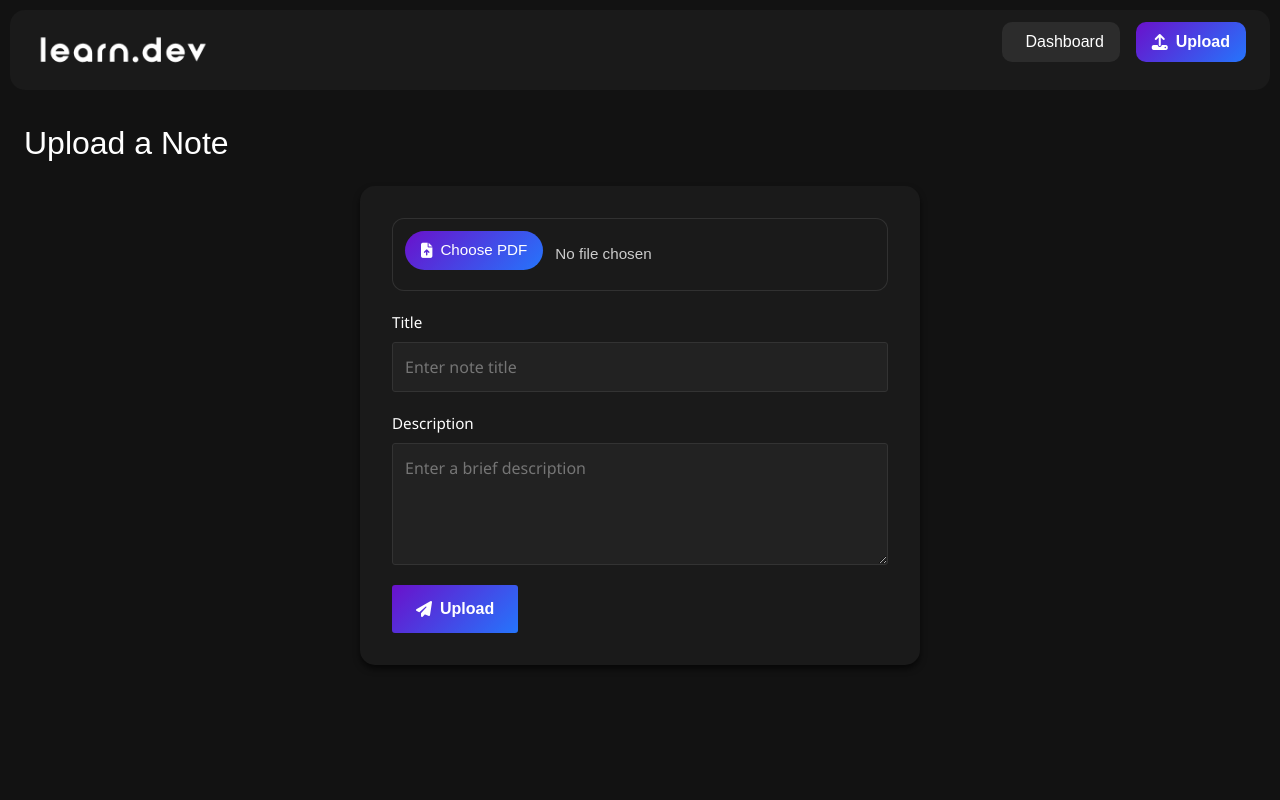
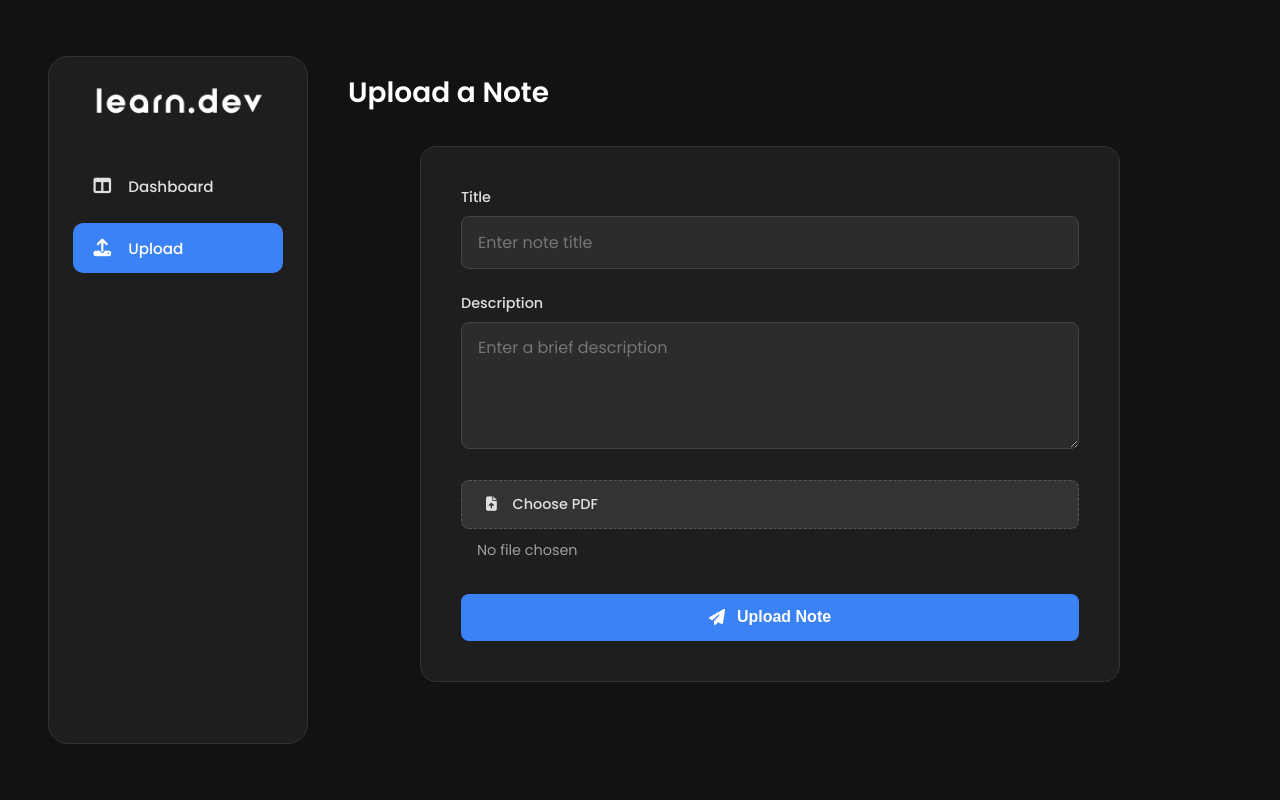
Before and after one commit to Divyanshu-0707/Notes-Sharing-Portal, a PHP site: page / in a window 1280 px wide, after a click on "Upload". Run offline with PHP 8.4, Linux system fonts and the light colour scheme; data that the repository does not hold is empty.

Commit message:
UI Changes

```diff
--- a/index.php
+++ b/index.php
@@ -1,124 +1,157 @@
 <?php
+// Start a session to store user information, if needed in the future.
+session_start();
+// A placeholder for the username. In a real application, this would come from a database after login.
+$username = isset($_SESSION['username']) ? $_SESSION['username'] : 'User';
+
+
 require 'db_config.php';
 
-
+// --- Handle Form Submission ---
+// This block handles the file upload logic. It runs when the user submits the upload form.
 if ($_SERVER['REQUEST_METHOD'] === 'POST') {
+    // Check if a file was uploaded without errors
     if (!isset($_FILES['noteFile']) || $_FILES['noteFile']['error'] !== UPLOAD_ERR_OK) {
         die('File upload error.');
     }
+
+    // Validate that the file is a PDF
     $info = pathinfo($_FILES['noteFile']['name']);
     if (strtolower($info['extension']) !== 'pdf') {
         die('Only PDF files are allowed.');
     }
+
+    // Create the 'uploads' directory if it doesn't exist
     $uploadsDir = __DIR__ . '/uploads';
-    if (!is_dir($uploadsDir)) mkdir($uploadsDir, 0755, true);
+    if (!is_dir($uploadsDir)) {
+        mkdir($uploadsDir, 0755, true);
+    }
+
+    // Generate a unique filename to prevent overwriting existing files
     $newName = time() . '_' . uniqid() . '.pdf';
     if (!move_uploaded_file($_FILES['noteFile']['tmp_name'], "$uploadsDir/$newName")) {
         die('Failed to move uploaded file.');
     }
+
+    // Sanitize user input before inserting into the database
     $title = mysqli_real_escape_string($conn, $_POST['title']);
     $desc  = mysqli_real_escape_string($conn, $_POST['description']);
-    $sql = "INSERT INTO notes (title, description, filename)
-            VALUES ('$title', '$desc', '$newName')";
+
+    // Insert the new note record into the database
+    $sql = "INSERT INTO notes (title, description, filename) VALUES ('$title', '$desc', '$newName')";
     if (!mysqli_query($conn, $sql)) {
-        die('DB insert error: ' . mysqli_error($conn));
+        die('Database insert error: ' . mysqli_error($conn));
     }
+
+    // Redirect back to the main page to show the updated list of notes
     header('Location: index.php');
     exit;
 }
 
+// --- Fetch Notes ---
+// This fetches all existing notes from the database to display them.
 $result = mysqli_query($conn, "SELECT * FROM notes ORDER BY uploaded_at DESC");
 ?>
 <!DOCTYPE html>
 <html lang="en">
 <head>
   <meta charset="utf-8">
+  <meta name="viewport" content="width=device-width, initial-scale=1.0">
   <title>Notes Sharing Portal</title>
-  <link href="https://cdn.jsdelivr.net/npm/bootstrap@5.3.0/dist/css/bootstrap.min.css"
-        rel="stylesheet">
+  <!-- Link to the updated stylesheet -->
   <link rel="stylesheet" href="styles.css">
-  <link rel="stylesheet"
-        href="https://cdnjs.cloudflare.com/ajax/libs/font-awesome/6.4.2/css/all.min.css">
+  <!-- Link to Font Awesome for icons -->
+  <link rel="stylesheet" href="https://cdnjs.cloudflare.com/ajax/libs/font-awesome/6.4.2/css/all.min.css">
 </head>
 <body>
+  <!-- Main application container -->
   <div class="app-container">
+    <!-- Vertical sidebar for navigation -->
     <nav class="topnav">
-      <img src="images/logo.png" alt="Logo" class="logo">
-      <ul>
+      <div class="logo-container">
+        <!-- Logo image, assuming it's in an 'images' folder -->
+        <img src="images/logo.png" alt="Logo" class="logo">
+      </div>
+      <ul class="menu-items">
+        <!-- Navigation link to the Dashboard view -->
         <li class="nav-item active" data-target="homeView">
-          <i class="fa-solid fa-grid"></i><span>Dashboard</span>
+          <i class="fa-solid fa-table-columns"></i><span>Dashboard</span>
         </li>
+        <!-- Navigation link to the Upload view -->
         <li class="nav-item" data-target="uploadView">
           <i class="fa-solid fa-upload"></i><span>Upload</span>
         </li>
       </ul>
     </nav>
 
+    <!-- Main content area -->
     <main class="main-content">
+      <!-- Section for displaying all notes (Dashboard) -->
       <section id="homeView" class="view active">
-        <div class="page-header"><h1>All Notes</h1></div>
+        <div class="page-header">
+            <div class="header-text">
+                <h1>Hi, <?= htmlspecialchars($username) ?>!</h1>
+                <p>Welcome back, your dashboard is ready.</p>
+            </div>
+            <div class="header-actions">
+                <button class="btn-ghost"><i class="fa-solid fa-magnifying-glass"></i></button>
+            </div>
+        </div>
         <div class="dashboard-grid">
           <?php if (mysqli_num_rows($result) > 0): ?>
             <?php while ($row = mysqli_fetch_assoc($result)): ?>
-              <div class="note-card position-relative">
-                <div class="note-card-header d-flex justify-content-between align-items-center">
+              <!-- Card for each individual note -->
+              <div class="note-card">
+                <div class="note-card-header">
                   <span class="note-title"><?= htmlspecialchars($row['title']) ?></span>
-                  <div class="dropdown">
-                    <button class="btn btn-sm btn-transparent p-0 text-white"
-                            type="button" data-bs-toggle="dropdown" aria-expanded="false">
-                      <i class="fa-solid fa-ellipsis-vertical"></i>
-                    </button>
-                    <ul class="dropdown-menu dropdown-menu-end">
-                      <li>
-                        <a class="dropdown-item text-danger"
-                           href="delete.php?id=<?= $row['id'] ?>"
-                           onclick="return confirm('Delete this note?');">
-                          <i class="fa-solid fa-trash"></i> Delete
-                        </a>
-                      </li>
-                    </ul>
-                  </div>
                 </div>
                 <p class="note-desc"><?= nl2br(htmlspecialchars($row['description'])) ?></p>
-                <div class="note-footer d-flex justify-content-between align-items-center">
+                <div class="note-footer">
                   <span class="note-date"><?= date('d M Y', strtotime($row['uploaded_at'])) ?></span>
-                  <a href="uploads/<?= rawurlencode($row['filename']) ?>"
-                     class="btn-ghost" download>
-                    <i class="fa-solid fa-download"></i>
-                  </a>
+                  <div class="note-actions">
+                     <!-- Download link for the note PDF -->
+                    <a href="uploads/<?= rawurlencode($row['filename']) ?>" class="btn-ghost" download>
+                      <i class="fa-solid fa-download"></i>
+                    </a>
+                    <!-- Delete link for the note -->
+                    <a href="delete.php?id=<?= $row['id'] ?>" class="btn-ghost btn-delete" onclick="return confirm('Are you sure you want to delete this note?');">
+                      <i class="fa-solid fa-trash"></i>
+                    </a>
+                  </div>
                 </div>
               </div>
             <?php endwhile; ?>
           <?php else: ?>
-            <p class="text-secondary">No notes uploaded yet.</p>
+            <p class="no-notes-message">No notes have been uploaded yet.</p>
           <?php endif; ?>
         </div>
       </section>
 
+      <!-- Section for uploading new notes -->
       <section id="uploadView" class="view">
-        <div class="page-header"><h1>Upload a Note</h1></div>
+        <div class="page-header">
+          <h1>Upload a Note</h1>
+        </div>
         <div class="upload-panel">
-          <form id="uploadForm" action="" method="post" enctype="multipart/form-data">
-            <div class="file-group">
-              <input type="file" id="noteFile" name="noteFile"
-                     accept="application/pdf" required>
-              <label for="noteFile" class="file-label">
-                <i class="fa-solid fa-file-upload"></i> Choose PDF
-              </label>
-              <span class="file-selected">No file chosen</span>
-            </div>
+          <!-- The form now posts to the same page (index.php) -->
+          <form id="uploadForm" action="index.php" method="post" enctype="multipart/form-data">
             <div class="form-group">
               <label for="noteTitle">Title</label>
-              <input type="text" id="noteTitle" name="title"
-                     placeholder="Enter note title" required>
+              <input type="text" id="noteTitle" name="title" placeholder="Enter note title" required>
             </div>
             <div class="form-group">
               <label for="noteDesc">Description</label>
-              <textarea id="noteDesc" name="description" rows="4"
-                        placeholder="Enter a brief description" required></textarea>
+              <textarea id="noteDesc" name="description" rows="4" placeholder="Enter a brief description" required></textarea>
             </div>
-            <button type="submit" class="btn-gradient">
-              <i class="fa-solid fa-paper-plane"></i> Upload
+             <div class="file-group">
+              <label for="noteFile" class="file-label">
+                <i class="fa-solid fa-file-arrow-up"></i> Choose PDF
+              </label>
+              <input type="file" id="noteFile" name="noteFile" accept="application/pdf" required>
+              <span class="file-selected">No file chosen</span>
+            </div>
+            <button type="submit" class="btn-primary">
+              <i class="fa-solid fa-paper-plane"></i> Upload Note
             </button>
           </form>
         </div>
@@ -126,7 +159,7 @@ $result = mysqli_query($conn, "SELECT * FROM notes ORDER BY uploaded_at DESC");
     </main>
   </div>
 
+  <!-- JavaScript for view switching and file input label -->
   <script src="scripts.js"></script>
-  <script src="https://cdn.jsdelivr.net/npm/bootstrap@5.3.0/dist/js/bootstrap.bundle.min.js"></script>
 </body>
 </html>
--- a/styles.css
+++ b/styles.css
@@ -1,243 +1,330 @@
+/* Import Google Fonts for a modern look */
+@import url('https://fonts.googleapis.com/css2?family=Poppins:wght@300;400;500;600&display=swap');
+
+/* --- Base & Dark Theme Setup --- */
 * {
   box-sizing: border-box;
   margin: 0;
   padding: 0;
 }
-html, body {
-  width: 100%;
-  height: 100%;
-  background-color: #121212;
-  color: #FFFFFF;
-  font-family: 'Segoe UI Variable', sans-serif;
+
+body {
+    background: #121212;
+    color: #e0e0e0;
+    font-family: 'Poppins', sans-serif;
+    margin: 0;
+    min-height: 100vh;
+    /* Center the main app container for a framed look on larger screens */
+    display: flex;
+    justify-content: center;
+    align-items: center;
 }
+
+/* --- Main Application Layout --- */
 .app-container {
+    width: 95%;
+    max-width: 1600px;
+    height: 90vh;
+    background: transparent;
+    border-radius: 24px; /* Rounded corners for the entire app */
+    display: flex;
+    overflow: hidden;
+    padding: 1rem;
+}
+
+/* --- Sidebar Navigation (topnav) --- */
+.topnav {
+    width: 260px;
+    flex-shrink: 0;
+    padding: 1.5rem;
+    background: #1e1e1e;
+    border-radius: 20px; /* Rounded sidebar */
+    border: 1px solid #333;
     display: flex;
     flex-direction: column;
-  height: 100vh;
 }
-.topnav {
-  background-color: #1A1A1A;
-  padding: 12px 24px;
+
+.logo-container {
+    display: flex;
+    justify-content: center;
+    align-items: center;
+    margin-bottom: 2.5rem;
+    height: 40px;
+}
+
+.logo {
+    max-width: 100%;
+    max-height: 40px; /* Ensure logo fits within the container */
+    object-fit: contain;
+}
+
+.topnav .menu-items {
+    list-style: none;
+    padding: 0;
+    margin: 0;
+}
+
+.topnav .nav-item {
     display: flex;
     align-items: center;
-  margin: 10px;
-  border-radius: 15px;
+    padding: 0.85rem 1.2rem;
+    border-radius: 10px;
+    margin-bottom: 0.75rem;
+    cursor: pointer;
+    color: #e0e0e0;
+    font-weight: 500;
+    font-size: 0.95rem;
+    transition: all 0.2s ease-in-out;
 }
-.logo {
-  height: 40px;
-  width: auto;
-  margin-right: 16px;
+
+.topnav .nav-item:hover {
+    background-color: #333;
+    color: #ffffff;
 }
-.topnav ul {
-  display: flex;
-  list-style: none;
-  gap: 16px;
-  margin-left: auto;
+
+.topnav .nav-item.active {
+    background-color: #3b82f6; /* Blue accent for active item */
+    color: white;
 }
-.nav-item {
-  display: flex;
-  align-items: center;
-  gap: 8px;
-  padding: 8px 16px;
-  border-radius: 10px;
-  background-color: #2C2C2C;
-  color: #FFFFFF;
-  cursor: pointer;
-  transition: background 0.2s, color 0.2s;
+
+.topnav .nav-item i {
+    width: 20px;
+    font-size: 1.1rem;
+    margin-right: 1rem;
+    text-align: center;
 }
-.nav-item:hover {
-  background-color: #373737;
+
+/* --- Main Content Area --- */
+.main-content {
+    flex-grow: 1;
+    padding: 1rem 2.5rem;
+    overflow-y: auto;
 }
-.nav-item.active {
-  background-image: linear-gradient(135deg, #6a11cb, #2575fc);
-  color: #FFFFFF;
-  font-weight: 600;
-}
-.main-content {
-  flex: 1;
-  overflow-y: auto;
-  padding: 24px;
-  background-color: #121212;
-}
+
+/* Custom scrollbar for the main content */
+.main-content::-webkit-scrollbar { width: 8px; }
+.main-content::-webkit-scrollbar-track { background: transparent; }
+.main-content::-webkit-scrollbar-thumb { background: #444; border-radius: 4px; }
+
+/* Page Header with User Welcome */
 .page-header {
     display: flex;
     justify-content: space-between;
     align-items: center;
-  margin-bottom: 24px;
+    margin-bottom: 2rem;
 }
+
 .page-header h1 {
-  font-size: 2rem;
-  color: #FFFFFF;
     margin: 0;
+    color: #ffffff;
+    font-size: 1.75rem;
 }
-.filter-pills {
+
+.page-header p {
+    margin: 0;
+    color: #9e9e9e;
+    font-size: 0.9rem;
+}
+
+.header-actions {
     display: flex;
-  gap: 12px;
+    align-items: center;
+    gap: 1rem;
 }
-.pill {
-  padding: 6px 14px;
-  border-radius: 10px;
-  background-color: rgba(255, 255, 255, 0.05);
-  color: #FFFFFF;
-  cursor: pointer;
-  transition: background 0.2s, color 0.2s;
-}
-.pill:hover {
-  background-color: rgba(255, 255, 255, 0.1);
-}
-.pill.active {
-  background-image: linear-gradient(135deg, #6a11cb, #2575fc);
-  color: #FFFFFF;
-  font-weight: 600;
-}
+
+/* --- Dashboard Note Grid --- */
 .dashboard-grid {
     display: grid;
-  grid-template-columns: repeat(auto-fill, minmax(240px, 1fr));
-  gap: 24px;
+    grid-template-columns: repeat(auto-fill, minmax(280px, 1fr));
+    gap: 1.5rem;
 }
+
 .note-card {
-  background-color: #1A1A1A;
+    background: #1e1e1e;
+    border: 1px solid #333;
     border-radius: 16px;
-  overflow: hidden;
-  box-shadow: 0px 4px 6px rgba(0, 0, 0, 0.3);
+    padding: 1.5rem;
+    color: #e0e0e0;
     display: flex;
     flex-direction: column;
+    transition: transform 0.2s ease, box-shadow 0.2s ease;
 }
-.note-card::before {
-  content: '';
-  height: 4px;
-  width: 100%;
-  background-image: linear-gradient(135deg, #6a11cb, #2575fc);
-  display: block;
+
+.note-card:hover {
+    transform: translateY(-5px);
+    box-shadow: 0 8px 20px rgba(0, 0, 0, 0.2);
 }
+
 .note-card-header {
-  padding: 16px;
     display: flex;
     justify-content: space-between;
     align-items: center;
+    margin-bottom: 0.75rem;
 }
+
 .note-title {
     font-size: 1.1rem;
     font-weight: 600;
-  color: #FFFFFF;
-  margin: 0;
+    color: #ffffff;
 }
+
 .note-desc {
-  flex: 1;
-  padding: 0 16px 16px;
-  font-size: 0.95rem;
-  color: #FFFFFF;
+    flex-grow: 1;
+    font-size: 0.9rem;
+    line-height: 1.5;
+    color: #9e9e9e;
+    margin-bottom: 1.5rem;
 }
+
 .note-footer {
-  padding: 12px 16px;
     display: flex;
     justify-content: space-between;
     align-items: center;
-  border-top: 1px solid rgba(255, 255, 255, 0.05);
+    border-top: 1px solid #333;
+    padding-top: 1rem;
 }
+
 .note-date {
-  font-size: 0.85rem;
-  color: #FFFFFF;
+    font-size: 0.8rem;
+    color: #888;
 }
+
+.note-actions {
+    display: flex;
+    gap: 0.5rem;
+}
+
 .btn-ghost {
+    font-size: 1rem;
     background: transparent;
     border: none;
-  color: #FFFFFF;
-  font-size: 1.1rem;
+    color: #9e9e9e;
     cursor: pointer;
-  transition: color 0.2s;
+    padding: 0.5rem;
+    border-radius: 5px;
+    transition: color 0.2s, background-color 0.2s;
 }
+
 .btn-ghost:hover {
-  color: #FFFFFF;
+    color: #ffffff;
+    background-color: #333;
 }
+
+.btn-ghost.btn-delete:hover {
+    color: #ef5350; /* Red color for delete action on hover */
+}
+
+.no-notes-message {
+    color: #888;
+    grid-column: 1 / -1; /* Span message across all grid columns */
+    text-align: center;
+    margin-top: 2rem;
+}
+
+/* --- View Switching --- */
+.view {
+    display: none;
+}
+
+.view.active {
+    display: block;
+}
+
+/* --- Upload Form Panel --- */
 .upload-panel {
-  background-color: #1A1A1A;
-  padding: 32px;
-  border-radius: 15px;
-  box-shadow: 0px 4px 6px rgba(0, 0, 0, 0.6);
-  max-width: 560px;
-  margin: 0 auto;
+    background-color: #1e1e1e;
+    border: 1px solid #333;
+    padding: 2.5rem;
+    border-radius: 16px;
+    max-width: 700px;
+    margin: 2rem auto; /* Center the panel with some vertical margin */
 }
+
 .form-group {
-  display: flex;
-  flex-direction: column;
-  font-family: 'Segoe UI', Tahoma, Geneva, Verdana, sans-serif;
-  margin-bottom: 20px;
+    margin-bottom: 1.5rem;
 }
+
 .upload-panel label {
-  margin-bottom: 8px;
-  color: #FFFFFF;
-  font-size: 0.95rem;
+    display: block;
+    margin-bottom: 0.5rem;
+    color: #e0e0e0;
+    font-size: 0.9rem;
+    font-weight: 500;
 }
+
 .upload-panel input,
 .upload-panel textarea {
-  padding: 12px;
-  border-radius: 3px;
-  border: 1px solid #333333;
-  background-color: #222222;
-  color: #FFFFFF;
+    width: 100%;
+    padding: 0.8rem 1rem;
+    border-radius: 8px;
+    border: 1px solid #444;
+    background-color: #2c2c2c;
+    color: #e0e0e0;
+    font-family: 'Poppins', sans-serif;
+    font-size: 1rem;
     transition: border-color 0.2s, box-shadow 0.2s;
 }
+
 .upload-panel input:focus,
 .upload-panel textarea:focus {
     outline: none;
-  border-color: #2575fc;
-  box-shadow: 0 0 0 3px rgba(37, 117, 252, 0.3);
+    border-color: #3b82f6;
+    box-shadow: 0 0 0 3px rgba(59, 130, 246, 0.3);
 }
-.btn-gradient {
-  display: inline-flex;
-  align-items: center;
-  gap: 8px;
-  padding: 12px 24px;
-  background-image: linear-gradient(135deg, #6a11cb, #2575fc);
-  color: #FFFFFF;
-  font-weight: 600;
-  border: none;
-  border-radius: 3px;
+
+.file-group {
+    margin-top: 1.5rem;
+    margin-bottom: 2rem;
+}
+
+.file-group input[type="file"] {
+    display: none; /* Hide the default file input */
+}
+
+.file-label {
+    display: inline-block;
+    padding: 0.8rem 1.5rem;
+    background-color: #333;
+    color: #e0e0e0;
+    border: 1px dashed #555;
+    border-radius: 8px;
     cursor: pointer;
-  transition: opacity 0.2s;
+    transition: background-color 0.2s, border-color 0.2s;
+    font-weight: 500;
 }
-.btn-gradient:hover {
-  opacity: 0.85;
+
+.file-label:hover {
+    background-color: #444;
+    border-color: #777;
 }
-.file-group {
+
+.file-label i {
+    margin-right: 0.75rem;
+}
+
+.file-selected {
+    margin-left: 1rem;
+    color: #9e9e9e;
+    font-size: 0.9rem;
+}
+
+.btn-primary {
     display: flex;
     align-items: center;
-  gap: 12px;
-  padding: 12px;
-  background-color: #1A1A1A;
-  border: 1px solid rgba(255,255,255,0.1);
-  border-radius: 12px;
-  margin-bottom: 20px;
-}
-.file-group input[type="file"] {
-  display: none;
-}
-.file-label {
-  display: inline-flex;
-  align-items: center;
-  gap: 8px;
-  padding: 8px 16px;
-  background-image: linear-gradient(135deg, #6a11cb, #2575fc);
-  color: #FFFFFF;
-  border-radius: 999px;
+    gap: 0.75rem;
+    width: 100%;
+    padding: 0.9rem 1.5rem;
+    background-color: #3b82f6;
+    color: white;
+    font-weight: 600;
+    font-size: 1rem;
+    border: none;
+    border-radius: 8px;
     cursor: pointer;
-  transition: opacity 0.2s;
-}
-.file-label:hover {
-  opacity: 0.8;
-}
-.file-selected {
-  color: #CCCCCC;
-  font-size: 0.95rem;
-  overflow: hidden;
-  text-overflow: ellipsis;
-  white-space: nowrap;
+    justify-content: center;
+    transition: background-color 0.2s;
 }
 
-.view {
-  display: none;
+.btn-primary:hover {
+    background-color: #2563eb;
 }
-.view.active {
-  display: block;
-}
```
Also changed, not shown: index.html (+111 -45 lines), images/authimg.png (added). Lines whose indentation alone changed are shown as unchanged.
